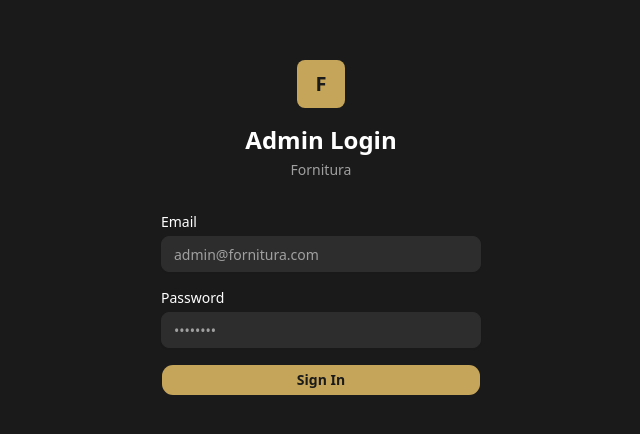
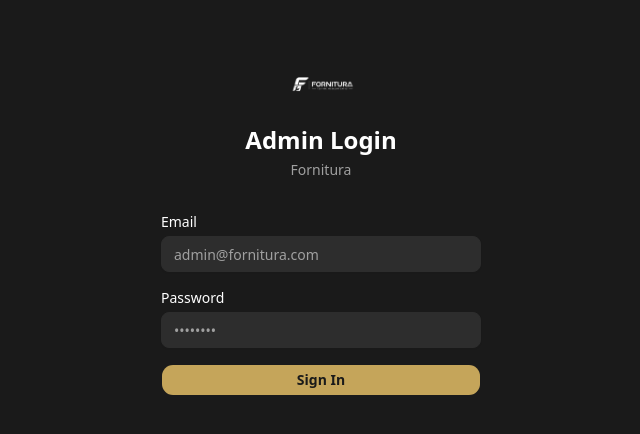
Before and after one commit to UmudvarKhalisli/fornitura, a Next.js app: page /admin/login in a window 1280 px wide. Shown: the part 172-606 px from the top of the page, without its empty margins (319-959 px from the left). Built offline with nearby package versions, Linux system fonts and the light colour scheme.

Commit message:
Update admin login logo

```diff
--- a/src/app/admin/login/page.tsx
+++ b/src/app/admin/login/page.tsx
@@ -58,9 +58,7 @@ export default function AdminLoginPage() {
     <div className="min-h-screen flex items-center justify-center bg-deep-charcoal">
       <div className="w-full max-w-sm mx-auto p-8">
         <div className="text-center mb-8">
-          <div className="w-12 h-12 bg-muted-gold rounded-md flex items-center justify-center mx-auto mb-4">
-            <span className="text-deep-charcoal font-bold text-xl">F</span>
-          </div>
+          <img src="/logo.png" alt="Fornitura Logo" className="h-12 w-auto mx-auto mb-4 object-contain brightness-0 invert" />
           <h1 className="text-2xl font-bold text-white">Admin Login</h1>
           <p className="text-sm text-metallic-silver mt-1">Fornitura</p>
         </div>
```
